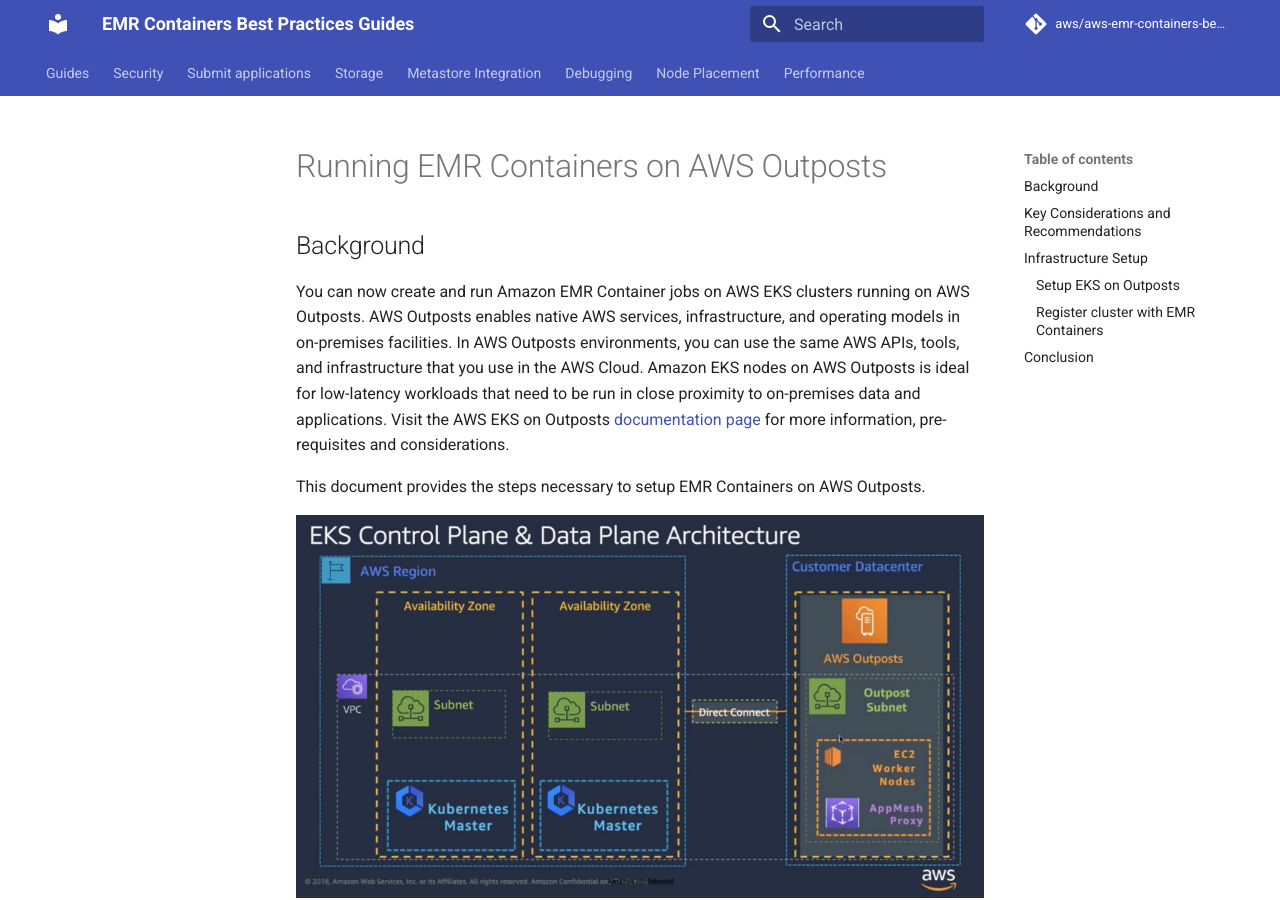
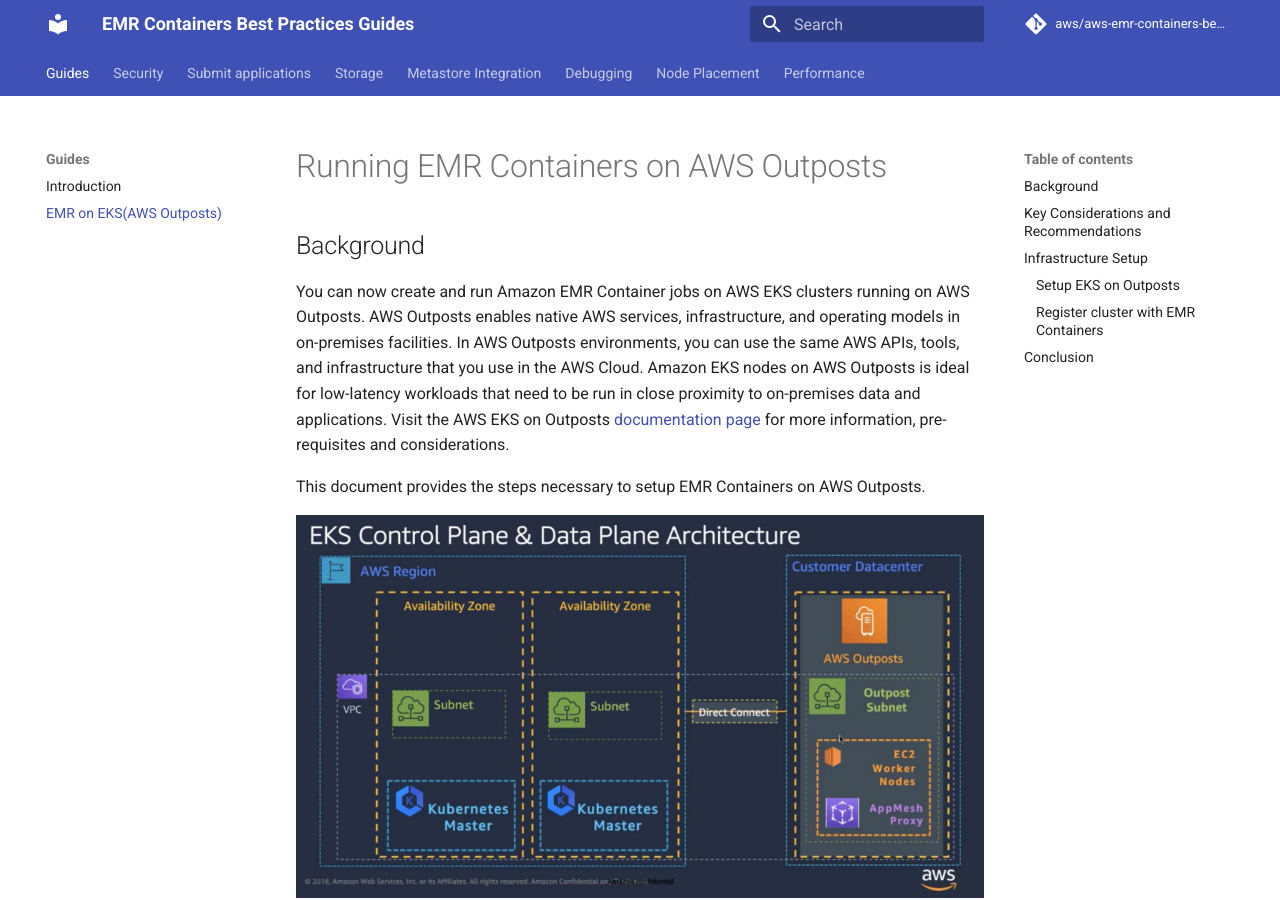
Before and after one commit to aws/aws-emr-containers-best-practices, an MkDocs documentation site: the page built from content/outposts/emr-containers-on-outposts.md, in a window 1280 px wide and 900 px high. Built offline with MkDocs 1.6.1 and Material for MkDocs 9.7.7, drawn with Linux system fonts in a browser that asks for light colours; comment, search, counter and statistics services are not loaded; some of the changed lines change nothing that is shown.

Commit message:
formatting changes
Made some formatting changes

````diff
--- a/content/outposts/emr-containers-on-outposts.md
+++ b/content/outposts/emr-containers-on-outposts.md
@@ -16,13 +16,18 @@
 ### Setup EKS on Outposts
 **Network Setup**
 
-1. Setup a VPC
+* Setup a VPC
+
   ```
 aws ec2 create-vpc \
 --region <us-west-2> \
 --cidr-block '<10.0.0.0/16>'
   ```
+
+
 In the output that's returned, take note of the VPC ID.
+
+
   ```
 {
     "Vpc": {
@@ -33,7 +38,7 @@
   ```
 
 
-2. Create two subnets in the parent region
+* Create two subnets in the parent region
 ```
 aws ec2 create-subnet \
     --region '<us-west-2>' \
@@ -64,7 +69,7 @@
 ```
 
 
-3. Create a subnet in the Outpost AZ (This step is different for Outposts)
+* Create a subnet in the Outpost AZ (This step is different for Outposts)
 
 ```
 aws ec2 create-subnet \
@@ -91,7 +96,7 @@
 **EKS Cluster Creation**
 
 
-4. Create an EKS cluster using the three subnet Ids created earlier
+* Create an EKS cluster using the three subnet Ids created earlier
 ```
 aws eks create-cluster \
     --region '<us-west-2>' \
@@ -100,7 +105,7 @@
     --resources-vpc-config  subnetIds='<subnet-111>,<subnet-222>,<subnet-333outpost>'
 ```
 
-5. Check until the cluster status becomes active
+* Check until the cluster status becomes active
 ```
 aws eks describe-cluster \
     --region '<us-west-2>' \
@@ -124,7 +129,7 @@
     }
 }
 ```
-6. Add the Outposts nodes to the EKS Cluster
+* Add the Outposts nodes to the EKS Cluster
 At this point, eksctl cannot be used to launch self-managed node groups in Outposts. Please follow the steps listed in the self-managed nodes [documentation page](https://docs.aws.amazon.com/eks/latest/userguide/launch-workers.html#aws-management-console). In order to use the cloudformation script lised in the AWS Management Console tab, make note of the following values created in the earlier steps:
 * ClusterName: ```<outposts-eks-cluster>```
 * ClusterControlPlaneSecurityGroup: ```<sg-123clustersg>```
--- a/mkdocs.yml
+++ b/mkdocs.yml
@@ -9,6 +9,7 @@
 nav:
   - Guides:
       - Introduction: 'index.md'
+      - EMR on EKS(AWS Outposts): 'outposts/emr-containers-on-outposts.md'
   - Security:
       - Data Encryption: 'security/docs/spark/data-encryption.md'
   - Submit applications:
````
